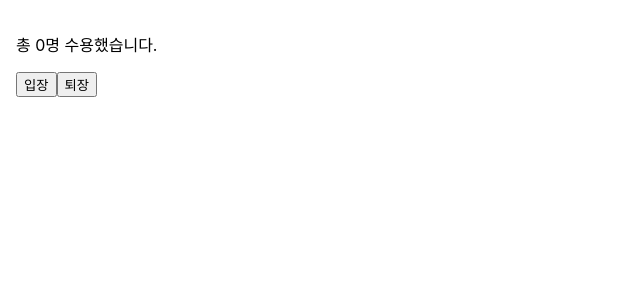
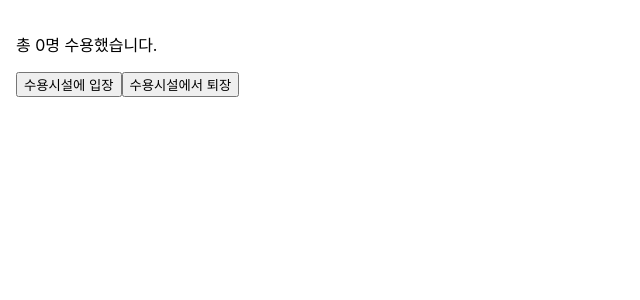
Before and after one commit to hwanbit/React, a React (Create React App) app: page / in a window 1280 px wide. Shown: the top 300 px of the page, without its empty margins (0-640 px from the left). Built offline with nearby package versions, Linux system fonts and the light colour scheme.

Commit message:
React 7장 실습, Custom hook

```diff
--- a/src/ch07/Accommodate.jsx
+++ b/src/ch07/Accommodate.jsx
@@ -23,11 +23,11 @@ function Accommodate(props) {
             <p>{`총 ${count}명 수용했습니다.`}</p>
 
             <button onClick={increaseCount} disabled={isFull}>
-                입장
+                수용시설에 입장
             </button>
 
             <button onClick={decreaseCount}>
-                퇴장
+                수용시설에서 퇴장
             </button>
 
             {isFull && <p style={{color: "red"}}>
```
